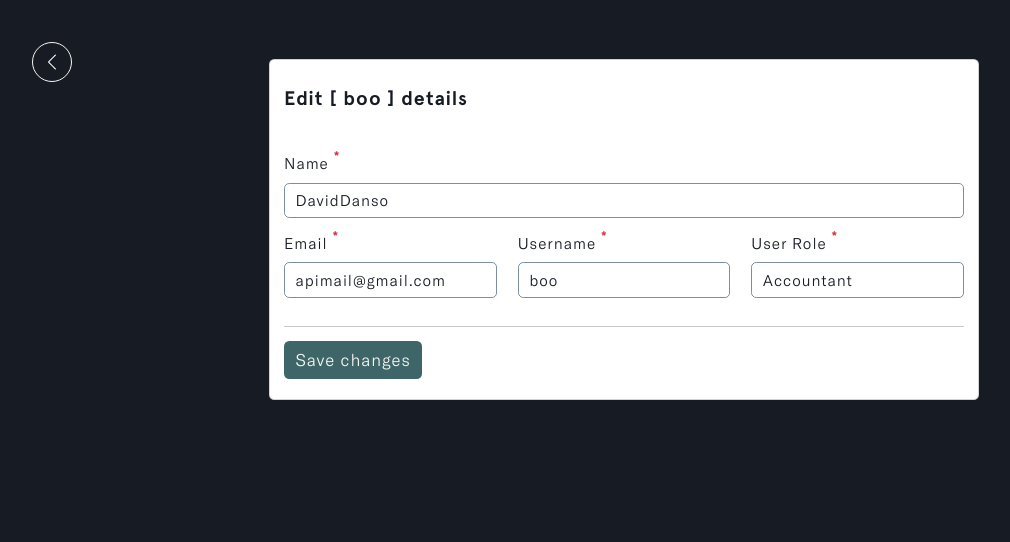
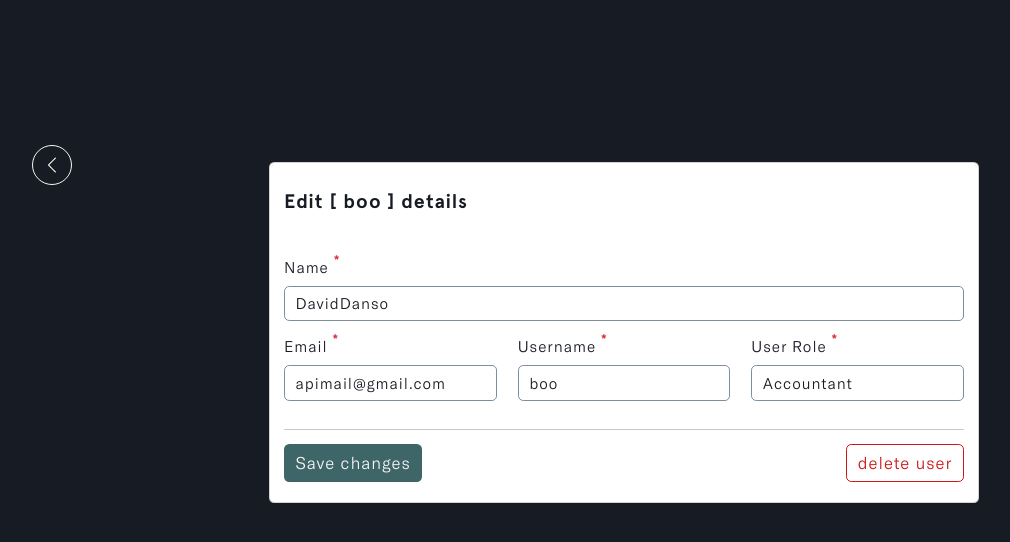
Before and after one commit to DavidDanso/finance-manager, a Django app: page /admins/edit-user/16dd2197-d790-4336-9b0d-3655b4fe2a79 in a window 1280 px wide. Shown: the top 542 px of the page, without its empty margins (16-1026 px from the left). Run offline with Django 5.2, Linux system fonts and the light colour scheme; a user stored in the database is signed in; data comes from the database, SQL or seed files in the repository; both versions use the stored data as it was after the commit; some libraries are stand-ins or nearby versions.

Commit message:
feat: implement user deletion for admin users

```diff
--- a/static/css/edit-user.css
+++ b/static/css/edit-user.css
@@ -171,9 +171,19 @@
 }
 
 /*  */
-#delete--btn ion-icon {
+#delete--btn {
   color: #cf1616;
-  font-size: 1.6rem;
+  font-size: 1.2rem;
+  float: right;
+  border: 1px solid #cf1616;
+  letter-spacing: 1px;
+  font-family: var(--text-font);
+  transition: all 0.5s ease-in-out;
+}
+#delete--btn:hover {
+  color: var(--text-color);
+  background: #cf1616;
+  transition: all 0.5s ease-in-out;
 }
 
 /* delete-user-modal */
@@ -303,15 +313,15 @@
 }
 /********************************** Large devices (desktops, 992px and up) *********************************/
 @media (min-width: 992px) and (max-width: 1199.98px) {
-  /* body {
+  body {
     display: none;
-  } */
+  }
 }
 /************************ Extra large devices (large desktops, 1200px and up) ********************************/
 @media (min-width: 1200px) {
   /****** hero-Section ******/
   #user--details-hero {
-    margin-top: 1%;
+    margin-top: 11%;
   }
   .user--details-intro {
     margin: 3%;
@@ -359,9 +369,6 @@
   }
   #save--btn {
     font-size: 1.2rem;
-  }
-  #delete--btn ion-icon {
-    font-size: 1.5rem;
   }
 
   /*  */
--- /dev/null
+++ b/u_admin/templates/u_admin/delete-user-modal.html
@@ -0,0 +1,71 @@
+{% load static %}
+<!--  -->
+<div id="delete-user-modal">
+  <div
+    class="modal fade"
+    id="deleteUserModal"
+    data-bs-backdrop="static"
+    data-bs-keyboard="false"
+    tabindex="-1"
+    aria-labelledby="staticBackdropLabel"
+    aria-hidden="true"
+  >
+    <div class="modal-dialog modal-dialog-centered">
+      <div class="modal-content">
+        <div class="modal-header">
+          <h6 class="modal-title" id="staticBackdropLabel">
+            Are you absolutely sure?
+          </h6>
+          <img
+            id="close_img"
+            src="{% static '/images/cancel.png' %}"
+            class="img-fluid"
+            alt="close_img"
+            data-bs-dismiss="modal"
+            aria-label="Close"
+          />
+        </div>
+        <div class="modal-body">
+          <div id="modal-wrapper">
+            <div id="warning">
+              <h3>Unexpected bad things will happen if you don't read this!</h3>
+            </div>
+            <!-- end warning -->
+            <h4>
+              Are you sure you want to delete this user? This action is
+              irreversible and will permanently remove all saved data associated
+              with this user.
+            </h4>
+
+            <h6>
+              Please click on the Delete Button to confirm, or click Cancel
+            </h6>
+            <form action="{% url 'edit-user' profile.id %}" method="POST">
+              {% csrf_token %}
+              <div class="modal-footer">
+                <a href="#" data-bs-dismiss="modal" aria-label="Close">
+                  <h6>
+                    <span>Cancel, keep this user</span>
+                  </h6>
+                </a>
+                <input
+                  type="submit"
+                  class="btn"
+                  name="delete_user"
+                  id="delete_user"
+                  value="delete user"
+                />
+              </div>
+              <!-- End modal-footer-->
+            </form>
+            <!-- End form-->
+          </div>
+          <!-- End modal-wrapper-->
+        </div>
+        <!-- End modal-body-->
+      </div>
+      <!-- End modal-content-->
+    </div>
+  </div>
+  <!-- End modal-->
+</div>
--- a/u_admin/templates/u_admin/edit-user.html
+++ b/u_admin/templates/u_admin/edit-user.html
@@ -144,8 +144,9 @@
                       id="delete--btn"
                       class="btn"
                       data-bs-toggle="modal"
-                      data-bs-target="#deleteAccountModal"
-                    ></a>
+                      data-bs-target="#deleteUserModal"
+                      >delete user</a
+                    >
                     <!--  -->
                     <div id="form_error">{{form.errors}}</div>
                     <!-- end form_error -->
@@ -162,9 +163,9 @@
         </div>
         <!-- End user--details-hero -->
 
-        <!--=========================================== delete-client-Modal--layout ===============================-->
-
-        <!-- End delete-folder-modal-->
+        <!--=========================================== delete-user-Modal--layout ===============================-->
+        {% include 'u_admin/delete-user-modal.html' %}
+        <!-- End delete-user-modal-->
       </div>
       <!-- End page--layout -->
     </main>
--- a/u_admin/views.py
+++ b/u_admin/views.py
@@ -148,27 +148,46 @@
     return response
 
 
+
+
+# update user view
 @login_required
 def update_user(request, pk):
+    # Check if the current user is an admin
     if request.user.role != 'admin':
         return redirect('login')
 
+    # Get the user profile, or return 404 if not found
     profile = get_object_or_404(Profile, id=pk)
     user = profile.user
 
     if request.method == 'POST':
+        # Check if the request is for deleting the user
+        if 'delete_user' in request.POST:
+            profile.delete()
+            messages.success(request, 'User deleted successful')
+            return redirect('users')
+
+        # Process the user update forms
         user_form = UserUpdateForm(request.POST, instance=user)
         profile_form = ProfileUpdateForm(request.POST, instance=profile)
         if user_form.is_valid() and profile_form.is_valid():
             user_form.save()
             profile_form.save()
+            messages.success(request, 'Profile updated successfully')
             return redirect('users')
     else:
+        # Initialize forms with existing user and profile data
         user_form = UserUpdateForm(instance=user)
         profile_form = ProfileUpdateForm(instance=profile)
 
-    return render(request, 'u_admin/edit-user.html', {
+    # Context to be passed to the template
+    context = {
         'user_form': user_form,
         'profile_form': profile_form,
-        'user': user
-    })
+        'user': user,
+        'profile': profile
+    }
+
+    # Render the edit user template
+    return render(request, 'u_admin/edit-user.html', context)
```
Also changed, not shown: db.sqlite3.
